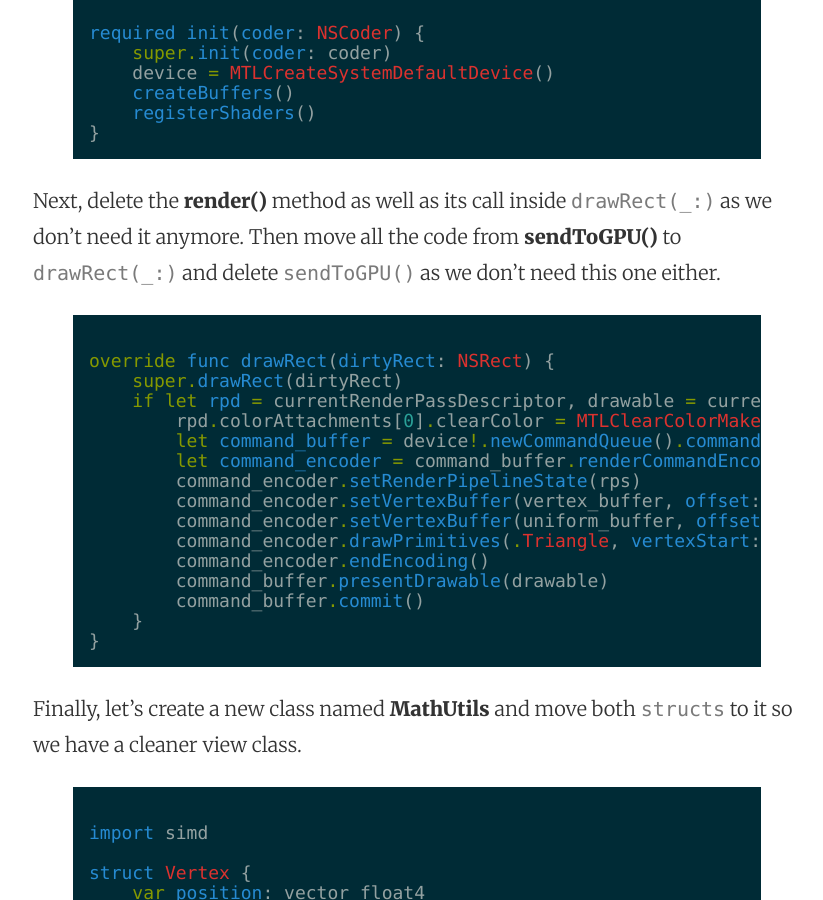
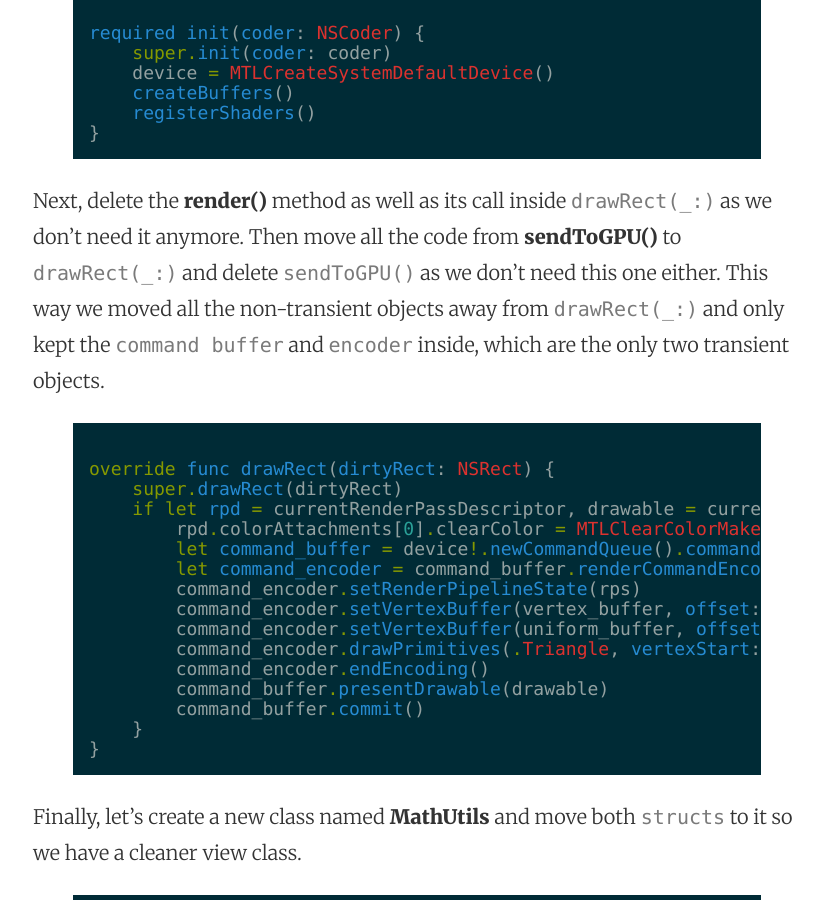
Before and after one commit to mhorga/mhorga.github.io, a Jekyll site: the page built from _posts/2016-02-29-using-metalkit-part-7.markdown, in a window 1280 px wide and 900 px high, scrolled down 976 px. Shown: the whole window, without its empty margins (223-1046 px from the left). Built offline with Jekyll 4.4.1, drawn with Linux system fonts in a browser that asks for light colours.

Commit message:
Post update: Using MetalKit part 7

```diff
--- a/_posts/2016-02-29-using-metalkit-part-7.markdown
+++ b/_posts/2016-02-29-using-metalkit-part-7.markdown
@@ -18,7 +18,7 @@ required init(coder: NSCoder) {
 }
 {% endhighlight %}
 
-Next, delete the __render()__ method as well as its call inside `drawRect(_:)` as we don't need it anymore. Then move all the code from __sendToGPU()__ to `drawRect(_:)` and delete `sendToGPU()` as we don't need this one either.
+Next, delete the __render()__ method as well as its call inside `drawRect(_:)` as we don't need it anymore. Then move all the code from __sendToGPU()__ to `drawRect(_:)` and delete `sendToGPU()` as we don't need this one either. This way we moved all the non-transient objects away from `drawRect(_:)` and only kept the `command buffer` and `encoder` inside, which are the only two transient objects.
 
 {% highlight swift %}
 override func drawRect(dirtyRect: NSRect) {
```
